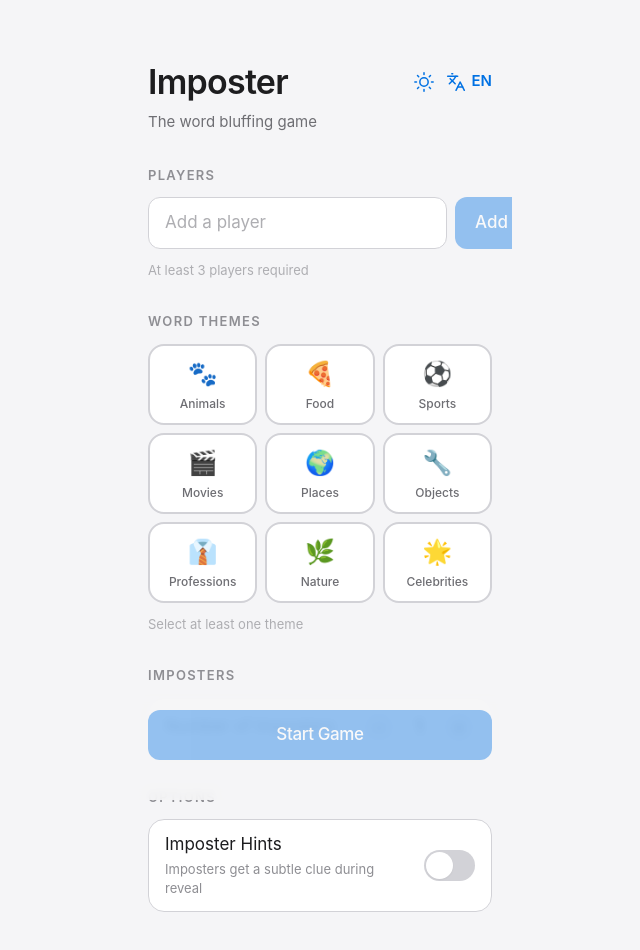
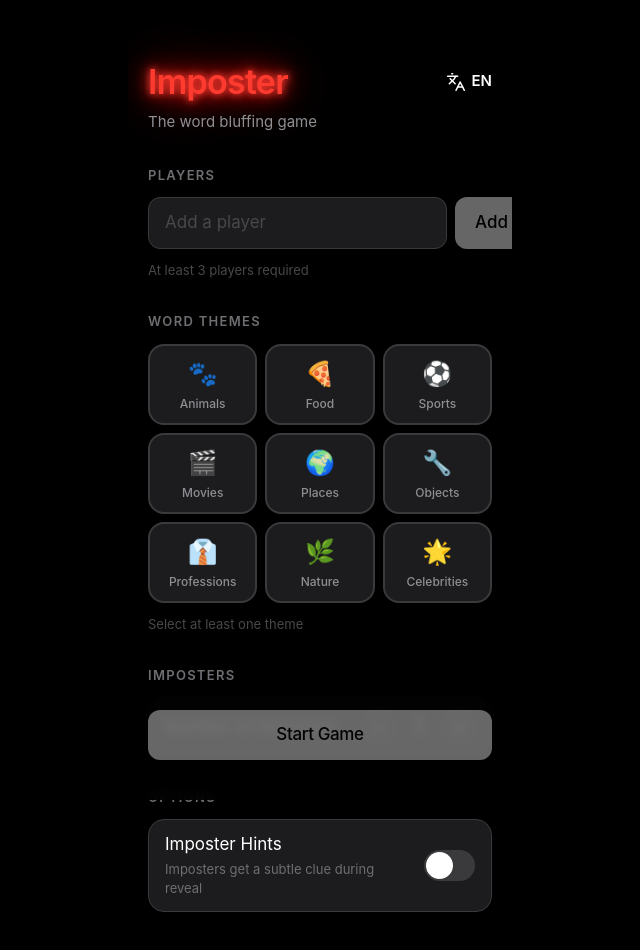
Before and after one commit to Calesi19/Imposter, a React (Vite) app: page / in a window 1280 px wide. Shown: the top 950 px of the page, without its empty margins (320-960 px from the left). Built offline with nearby package versions, Linux system fonts and the light colour scheme.

Commit message:
fix: better theming

```diff
--- a/src/App.jsx
+++ b/src/App.jsx
@@ -29,7 +29,7 @@ export default function App() {
   return (
     <ThemeContext.Provider value={{ theme, toggleTheme }}>
       <LanguageContext.Provider value={{ lang, setLang }}>
-        <div className="min-h-screen bg-apple-gray-50 dark:bg-black sm:flex sm:justify-center">
+        <div className="min-h-screen bg-black sm:flex sm:justify-center">
           <div className="w-full sm:max-w-sm sm:min-h-screen overflow-hidden relative">
             {screens[state.phase]}
           </div>
--- a/src/components/screens/SetupScreen.jsx
+++ b/src/components/screens/SetupScreen.jsx
@@ -3,14 +3,12 @@ import { CATEGORIES } from "../../data/words.js";
 import { CATEGORIES_ES } from "../../data/words_es.js";
 import { CATEGORIES_PT } from "../../data/words_pt.js";
 import { LanguageContext, t } from "../../i18n/index.js";
-import { ThemeContext } from "../../hooks/useTheme.js";
 import Button from "../ui/Button.jsx";
 import PlayerChip from "../ui/PlayerChip.jsx";
 import CategoryCard from "../ui/CategoryCard.jsx";
 
 export default function SetupScreen({ state, actions }) {
   const { lang, setLang } = useContext(LanguageContext);
-  const { theme, toggleTheme } = useContext(ThemeContext);
   const [input, setInput] = useState("");
 
   function handleAdd() {
@@ -29,48 +27,14 @@ export default function SetupScreen({ state, actions }) {
     lang === "es" ? CATEGORIES_ES : lang === "pt" ? CATEGORIES_PT : CATEGORIES;
 
   return (
-    <div className="min-h-dvh bg-apple-gray-50 dark:bg-black flex flex-col">
+    <div className="min-h-dvh bg-black flex flex-col">
       <div className="flex-1 overflow-y-auto px-5 pt-14 pb-32 space-y-8">
         <div>
           <div className="flex justify-between items-center">
-            <h1 className="text-[34px] font-semibold tracking-tight text-apple-label dark:text-white">
+            <h1 className="text-[34px] font-semibold tracking-tight neon-red">
               {t(lang, "title")}
             </h1>
-            <div className="flex items-center gap-3 text-apple-blue">
-              <button
-                onClick={toggleTheme}
-                className="flex items-center justify-center"
-                aria-label="Toggle dark mode"
-              >
-                {theme === "light" ? (
-                  <svg
-                    width="20"
-                    height="20"
-                    viewBox="0 0 24 24"
-                    fill="none"
-                    stroke="currentColor"
-                    strokeWidth="1.8"
-                    strokeLinecap="round"
-                    strokeLinejoin="round"
-                  >
-                    <circle cx="12" cy="12" r="5" />
-                    <path d="M12 1v2M12 21v2M4.22 4.22l1.42 1.42M18.36 18.36l1.42 1.42M1 12h2M21 12h2M4.22 19.78l1.42-1.42M18.36 5.64l1.42-1.42" />
-                  </svg>
-                ) : (
-                  <svg
-                    width="20"
-                    height="20"
-                    viewBox="0 0 24 24"
-                    fill="none"
-                    stroke="currentColor"
-                    strokeWidth="1.8"
-                    strokeLinecap="round"
-                    strokeLinejoin="round"
-                  >
-                    <path d="M21 12.79A9 9 0 1 1 11.21 3 7 7 0 0 0 21 12.79z" />
-                  </svg>
-                )}
-              </button>
+            <div className="flex items-center gap-3 text-white">
               <div className="relative flex items-center gap-1.5">
                 <svg
                   width="20"
@@ -112,7 +76,7 @@ export default function SetupScreen({ state, actions }) {
 
         {/* Players */}
         <section className="space-y-3">
-          <h2 className="text-[13px] font-semibold uppercase tracking-widest text-apple-gray-400 dark:text-apple-gray-500">
+          <h2 className="text-[13px] font-semibold uppercase tracking-widest text-apple-gray-500">
             {t(lang, "players")}
           </h2>
           <div className="flex gap-2">
@@ -123,12 +87,12 @@ export default function SetupScreen({ state, actions }) {
               onKeyDown={handleKeyDown}
               placeholder={t(lang, "addPlayerPlaceholder")}
               maxLength={20}
-              className="flex-1 bg-white dark:bg-apple-gray-900 border border-apple-gray-200 dark:border-apple-gray-700 rounded-xl px-4 py-3 text-apple-label dark:text-white text-[17px] placeholder-apple-gray-300 dark:placeholder-apple-gray-600 outline-hidden focus:border-apple-blue transition-colors"
+              className="flex-1 bg-apple-gray-900 border border-apple-gray-700 rounded-xl px-4 py-3 text-white text-[17px] placeholder-apple-gray-600 outline-hidden focus:border-apple-gray-500 transition-colors"
             />
             <button
               onClick={handleAdd}
               disabled={!input.trim()}
-              className="bg-apple-blue text-white px-5 rounded-xl font-medium text-[17px] disabled:opacity-40 active:scale-95 transition-all"
+              className="bg-white text-black px-5 rounded-xl font-medium text-[17px] disabled:opacity-40 active:scale-95 transition-all"
             >
               {t(lang, "add")}
             </button>
@@ -144,7 +108,7 @@ export default function SetupScreen({ state, actions }) {
               ))}
             </div>
           ) : (
-            <p className="text-apple-gray-300 dark:text-apple-gray-600 text-[13px]">
+            <p className="text-apple-gray-600 text-[13px]">
               {t(lang, "minPlayersHint")}
             </p>
           )}
@@ -152,7 +116,7 @@ export default function SetupScreen({ state, actions }) {
 
         {/* Categories */}
         <section className="space-y-3">
-          <h2 className="text-[13px] font-semibold uppercase tracking-widest text-apple-gray-400 dark:text-apple-gray-500">
+          <h2 className="text-[13px] font-semibold uppercase tracking-widest text-apple-gray-500">
             {t(lang, "wordThemes")}
           </h2>
           <div className="grid grid-cols-3 gap-2">
@@ -167,7 +131,7 @@ export default function SetupScreen({ state, actions }) {
             ))}
           </div>
           {state.selectedCategories.length === 0 && (
-            <p className="text-apple-gray-300 dark:text-apple-gray-600 text-[13px]">
+            <p className="text-apple-gray-600 text-[13px]">
               {t(lang, "minThemeHint")}
             </p>
           )}
@@ -175,11 +139,11 @@ export default function SetupScreen({ state, actions }) {
 
         {/* Imposters */}
         <section className="space-y-3">
-          <h2 className="text-[13px] font-semibold uppercase tracking-widest text-apple-gray-400 dark:text-apple-gray-500">
+          <h2 className="text-[13px] font-semibold uppercase tracking-widest text-apple-gray-500">
             {t(lang, "imposters")}
           </h2>
-          <div className="bg-white dark:bg-apple-gray-900 border border-apple-gray-200 dark:border-apple-gray-700 rounded-2xl px-4 py-3 flex items-center justify-between">
-            <span className="text-apple-label dark:text-white text-[17px]">
+          <div className="bg-apple-gray-900 border border-apple-gray-700 rounded-2xl px-4 py-3 flex items-center justify-between">
+            <span className="text-white text-[17px]">
               {t(lang, "numberOfImposters")}
             </span>
             <div className="flex items-center gap-3">
@@ -188,12 +152,12 @@ export default function SetupScreen({ state, actions }) {
                   actions.setImposterCount(state.imposterCount - 1)
                 }
                 disabled={state.imposterCount <= 0}
-                className="w-8 h-8 rounded-full bg-apple-gray-100 dark:bg-apple-gray-800 flex items-center justify-center text-apple-label dark:text-white text-[20px] font-medium disabled:opacity-30 active:scale-95 transition-all select-none"
+                className="w-8 h-8 rounded-full bg-apple-gray-800 flex items-center justify-center text-white text-[20px] font-medium disabled:opacity-30 active:scale-95 transition-all select-none"
                 aria-label="Decrease imposter count"
               >
                 −
               </button>
-              <span className="text-apple-label dark:text-white text-[20px] font-semibold w-6 text-center select-none">
+              <span className="text-white text-[20px] font-semibold w-6 text-center select-none">
                 {state.imposterCount}
               </span>
               <button
@@ -201,7 +165,7 @@ export default function SetupScreen({ state, actions }) {
                   actions.setImposterCount(state.imposterCount + 1)
                 }
                 disabled={state.imposterCount >= 25}
-                className="w-8 h-8 rounded-full bg-apple-gray-100 dark:bg-apple-gray-800 flex items-center justify-center text-apple-label dark:text-white text-[20px] font-medium disabled:opacity-30 active:scale-95 transition-all select-none"
+                className="w-8 h-8 rounded-full bg-apple-gray-800 flex items-center justify-center text-white text-[20px] font-medium disabled:opacity-30 active:scale-95 transition-all select-none"
                 aria-label="Increase imposter count"
               >
                 +
@@ -212,15 +176,15 @@ export default function SetupScreen({ state, actions }) {
 
         {/* Options */}
         <section className="space-y-3">
-          <h2 className="text-[13px] font-semibold uppercase tracking-widest text-apple-gray-400 dark:text-apple-gray-500">
+          <h2 className="text-[13px] font-semibold uppercase tracking-widest text-apple-gray-500">
             {t(lang, "options")}
           </h2>
-          <div className="bg-white dark:bg-apple-gray-900 border border-apple-gray-200 dark:border-apple-gray-700 rounded-2xl px-4 py-3 flex items-center justify-between">
+          <div className="bg-apple-gray-900 border border-apple-gray-700 rounded-2xl px-4 py-3 flex items-center justify-between">
             <div>
-              <p className="text-apple-label dark:text-white text-[17px]">
+              <p className="text-white text-[17px]">
                 {t(lang, "imposterHints")}
               </p>
-              <p className="text-apple-gray-400 dark:text-apple-gray-500 text-[13px] mt-0.5">
+              <p className="text-apple-gray-500 text-[13px] mt-0.5">
                 {t(lang, "imposterHintsDesc")}
               </p>
             </div>
@@ -230,8 +194,8 @@ export default function SetupScreen({ state, actions }) {
               aria-checked={state.showHints}
               className={`relative w-[51px] h-[31px] rounded-full transition-colors duration-200 focus:outline-hidden shrink-0 ml-4 ${
                 state.showHints
-                  ? "bg-apple-blue"
-                  : "bg-apple-gray-200 dark:bg-apple-gray-700"
+                  ? "bg-apple-gray-500"
+                  : "bg-apple-gray-700"
               }`}
             >
               <span
@@ -244,7 +208,7 @@ export default function SetupScreen({ state, actions }) {
         </section>
       </div>
 
-      <div className="fixed bottom-0 left-0 right-0 bg-apple-gray-50/90 dark:bg-black/90 backdrop-blur-xs">
+      <div className="fixed bottom-0 left-0 right-0 bg-black/90 backdrop-blur-xs">
         <div className="max-w-sm mx-auto px-5 pb-10 pt-4">
           <Button onClick={actions.startGame} disabled={!canStart}>
             {t(lang, "startGame")}
--- a/src/components/ui/Button.jsx
+++ b/src/components/ui/Button.jsx
@@ -1,10 +1,10 @@
 export default function Button({ children, onClick, variant = 'primary', disabled = false, className = '' }) {
   const base = 'w-full min-h-[50px] rounded-xl font-medium text-[17px] select-none transition-all duration-150 active:scale-[0.98] disabled:opacity-40 disabled:pointer-events-none tracking-tight'
   const variants = {
-    primary: 'bg-apple-blue text-white',
-    secondary: 'bg-white dark:bg-apple-gray-900 text-apple-label dark:text-white border border-apple-gray-200 dark:border-apple-gray-700',
+    primary: 'bg-white text-black',
+    secondary: 'bg-apple-gray-900 text-white border border-apple-gray-700',
     danger: 'bg-apple-red text-white',
-    ghost: 'bg-transparent text-apple-blue',
+    ghost: 'bg-transparent text-white',
   }
   return (
     <button
--- a/src/components/ui/CategoryCard.jsx
+++ b/src/components/ui/CategoryCard.jsx
@@ -4,8 +4,8 @@ export default function CategoryCard({ label, emoji, selected, onToggle }) {
       onClick={onToggle}
       className={`flex flex-col items-center justify-center gap-1.5 p-3 rounded-2xl border-2 transition-all duration-150 active:scale-95 select-none min-h-[76px] ${
         selected
-          ? 'border-apple-blue bg-white dark:bg-apple-gray-900 text-apple-blue'
-          : 'border-apple-gray-200 dark:border-apple-gray-700 bg-white dark:bg-apple-gray-900 text-apple-gray-500 dark:text-apple-gray-400'
+          ? 'border-white bg-apple-gray-900 text-white'
+          : 'border-apple-gray-700 bg-apple-gray-900 text-apple-gray-400'
       }`}
     >
       <span className="text-2xl">{emoji}</span>
--- a/src/hooks/useTheme.js
+++ b/src/hooks/useTheme.js
@@ -1,27 +1,9 @@
-import { createContext, useState } from 'react'
+import { createContext } from 'react'
 
-export const ThemeContext = createContext({ theme: 'light', toggleTheme: () => {} })
+export const ThemeContext = createContext({ theme: 'dark', toggleTheme: () => {} })
 
-function init() {
-  const saved = localStorage.getItem('imposter_theme')
-  const theme = saved === 'dark' ? 'dark' : 'light'
-  if (theme === 'dark') document.documentElement.classList.add('dark')
-  return theme
-}
+document.documentElement.classList.add('dark')
 
 export function useTheme() {
-  const [theme, setThemeState] = useState(init)
-
-  function toggleTheme() {
-    const next = theme === 'dark' ? 'light' : 'dark'
-    setThemeState(next)
-    localStorage.setItem('imposter_theme', next)
-    if (next === 'dark') {
-      document.documentElement.classList.add('dark')
-    } else {
-      document.documentElement.classList.remove('dark')
-    }
-  }
-
-  return { theme, toggleTheme }
+  return { theme: 'dark', toggleTheme: () => {} }
 }
--- a/src/index.css
+++ b/src/index.css
@@ -3,8 +3,8 @@
 @custom-variant dark (&:is(.dark *));
 
 @theme {
-  --color-apple-blue: #0071e3;
-  --color-apple-blue-hover: #0077ed;
+  --color-apple-blue: #ffffff;
+  --color-apple-blue-hover: #e5e5e7;
   --color-apple-red: #ff3b30;
   --color-apple-green: #34c759;
 
@@ -54,8 +54,8 @@
 }
 
 body {
-  background-color: #f5f5f7;
-  color: #1d1d1f;
+  background-color: #000000;
+  color: #ffffff;
   font-family:
     -apple-system, BlinkMacSystemFont, "SF Pro Display", "SF Pro Text",
     "Helvetica Neue", Arial, sans-serif;
@@ -64,9 +64,13 @@ body {
   -moz-osx-font-smoothing: grayscale;
 }
 
-.dark body {
-  background-color: #000000;
-  color: #ffffff;
+.neon-red {
+  color: #ff3b30;
+  text-shadow:
+    0 0 7px #ff3b30,
+    0 0 14px #ff3b30,
+    0 0 28px #ff0000,
+    0 0 56px #ff0000;
 }
 
 #root {
```
